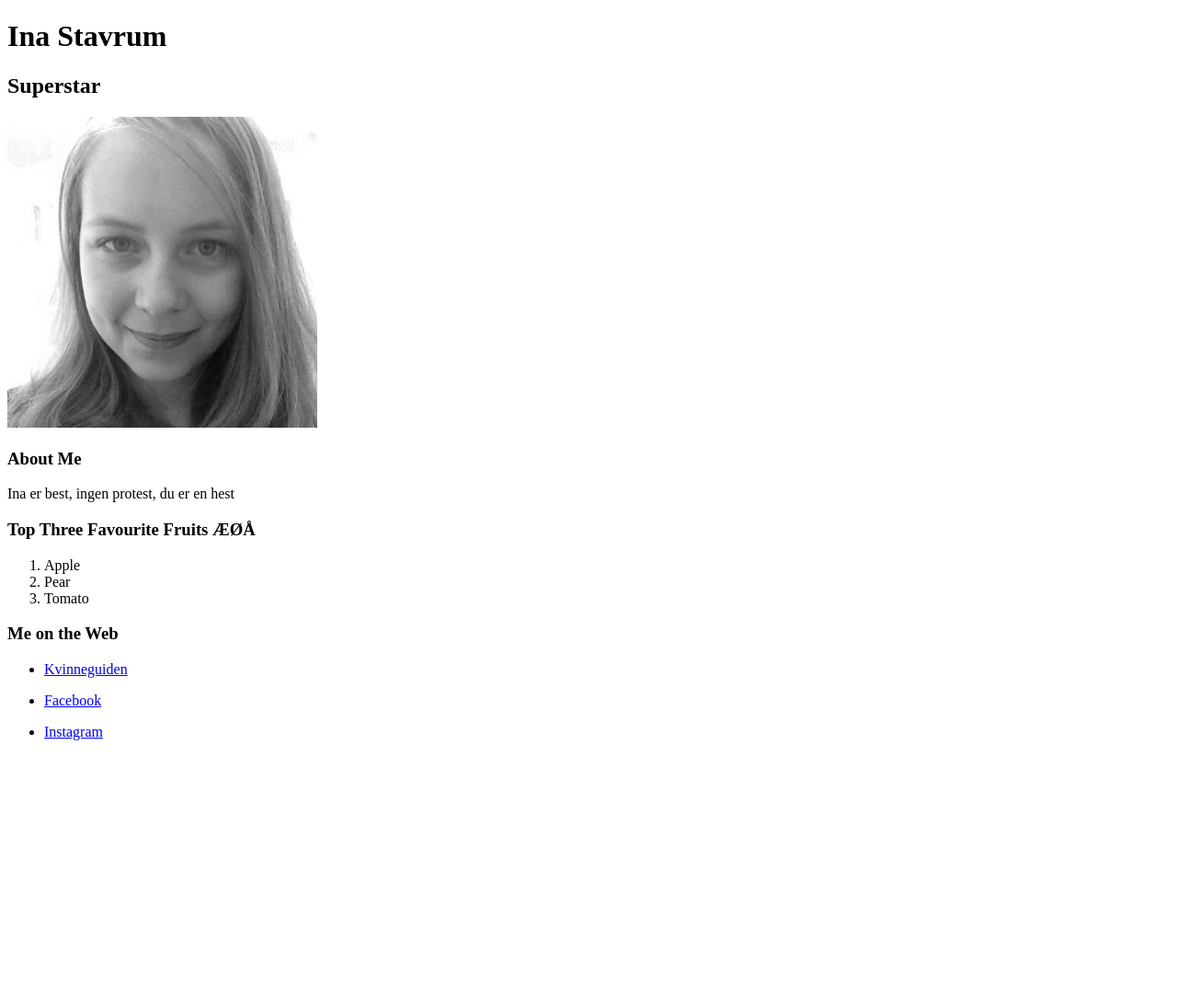
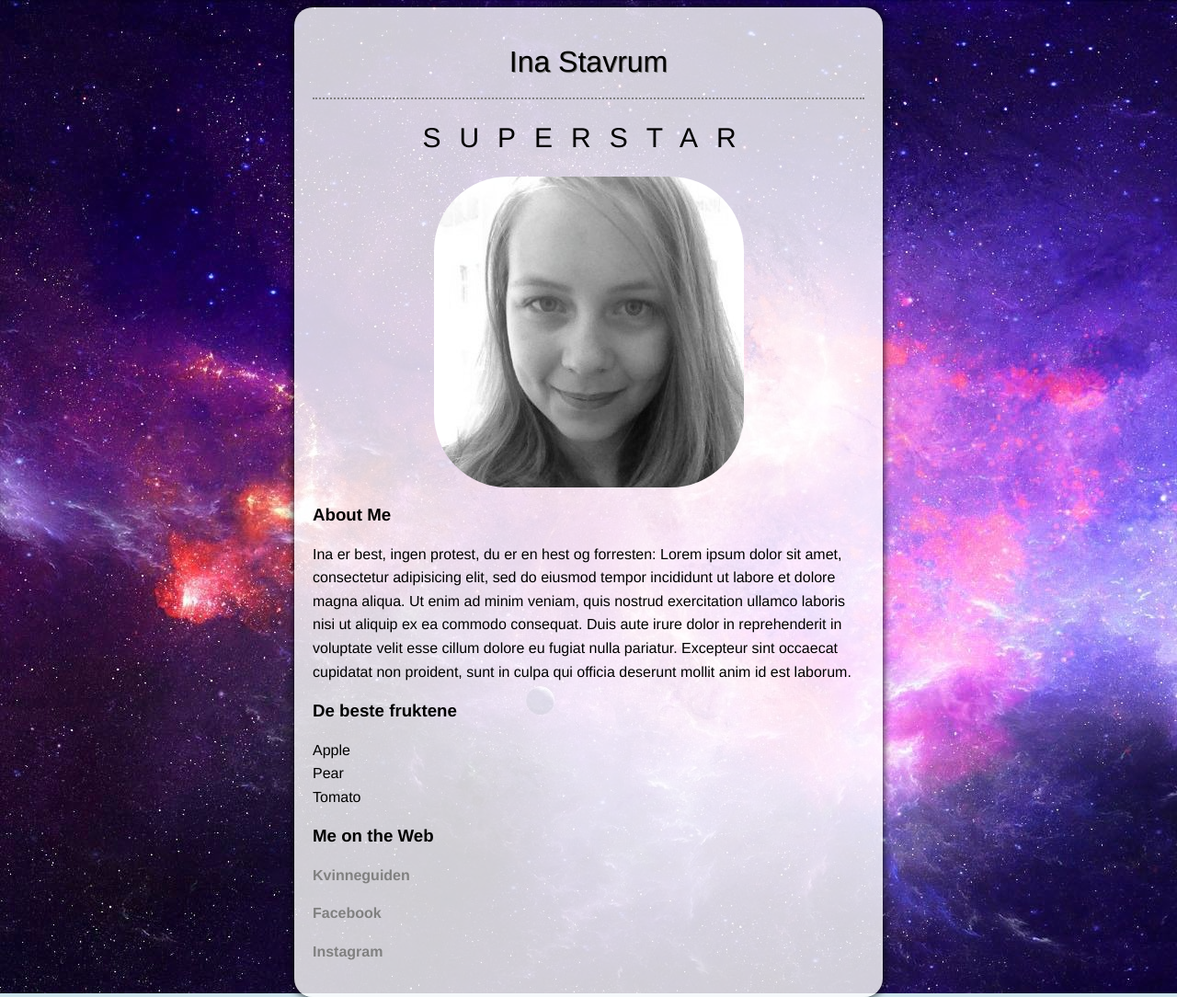
Before and after one commit to inaerkul/inaerkul.github.io, a plain HTML site: page index.html in a window 1280 px wide. Shown: the top 1084 px of the page at 92% size. Before the commit the page ends 821 px from the top, so only its background shows below. Drawn offline with Linux system fonts and the light colour scheme.

Commit message:
CSS and background

```diff
--- /dev/null
+++ b/css/style.css
@@ -0,0 +1,61 @@
+body {
+	background-color: #CCE3EB;
+	background-image: url(../images/bg.jpg);
+	background-repeat: no-repeat;
+	background-attachment: fixed;
+	font-family: Helvetica, sans-serif;
+
+}
+
+.main {
+	background: rgba(255,255,255,0.8);
+	width: 600px;
+	margin: 0 auto;
+	padding: 20px;
+	border-radius: 20px;
+	box-shadow: 0px 0px 10px 0px black;
+}
+
+h1 {
+	text-align: center;
+	border-bottom: 2px dotted grey;
+	padding-bottom: 20px;
+	color: black;
+	font-weight: normal;
+	text-shadow: 1px 1px 0 grey;
+}
+
+h2 {
+	text-align: center;
+	font-weight: normal;
+	letter-spacing: 20px;
+	text-transform: uppercase;
+	font-size: 30px;
+	color: black;
+}
+
+img {
+	display:block;
+	margin: 0 auto;
+	border: 5px #CCE3EB;
+	border-radius: 80px;
+}
+
+p,
+ul,
+ol {
+	line-height: 1.6;
+	list-style: none;
+	padding-left: 0;
+}
+
+a {
+	font-weight: bold;
+	text-decoration: none;
+	color: grey;
+}
+
+a:hover {
+	color: black;
+	text-decoration: underline;
+}
--- a/index.html
+++ b/index.html
@@ -5,10 +5,13 @@
 		<!-- info about the page goes here -->
 		<title>Ina Stavrum</title>
 		<meta charset="utf-8">
+		<link rel="stylesheet" href="css/style.css">
 
 
 	</head>
 	<body>
+
+	<div class="main">
 
 	<h1>Ina Stavrum</h1>
 	<h2>Superstar</h2>
@@ -17,9 +20,14 @@
 
 	<h3>About Me</h3>
 
-	<p>Ina er best, ingen protest, du er en hest</p>
+	<p>Ina er best, ingen protest, du er en hest og forresten: Lorem ipsum dolor sit amet, consectetur adipisicing elit, sed do eiusmod
+	tempor incididunt ut labore et dolore magna aliqua. Ut enim ad minim veniam,
+	quis nostrud exercitation ullamco laboris nisi ut aliquip ex ea commodo
+	consequat. Duis aute irure dolor in reprehenderit in voluptate velit esse
+	cillum dolore eu fugiat nulla pariatur. Excepteur sint occaecat cupidatat non
+	proident, sunt in culpa qui officia deserunt mollit anim id est laborum.</p>
 
-	<h3>Top Three Favourite Fruits ÆØÅ</h3>
+	<h3>De beste fruktene</h3>
 
 	<ol>
 		<li>Apple</li>
@@ -52,6 +60,6 @@
 		</li>
 	</ul>
 
-
+	</div>
 	</body>
 </html>
--- /dev/null
+++ b/style.css
@@ -0,0 +1,3 @@
+body {
+	background-color: red;
+}
```
Also changed, not shown: images/bg.jpg (added), images/bg2.jpg (added), images/bg3.jpg (added).
